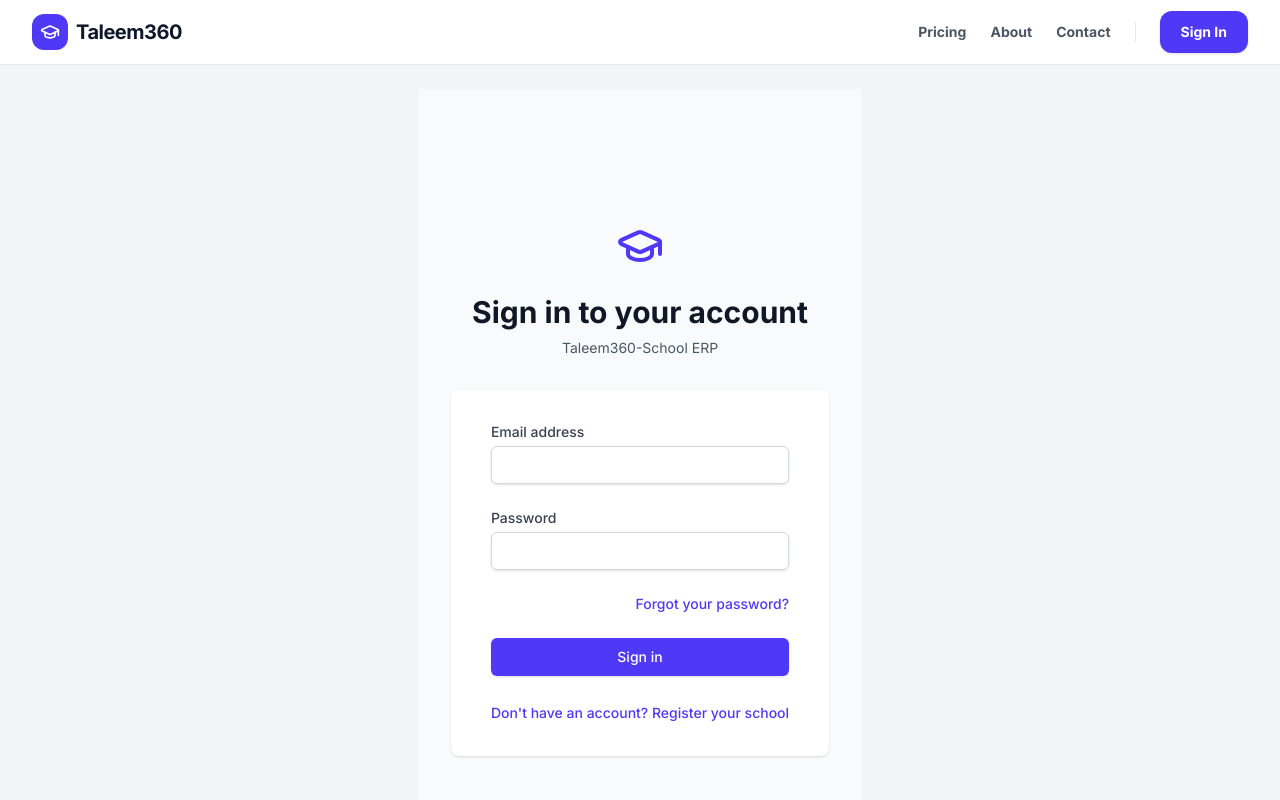
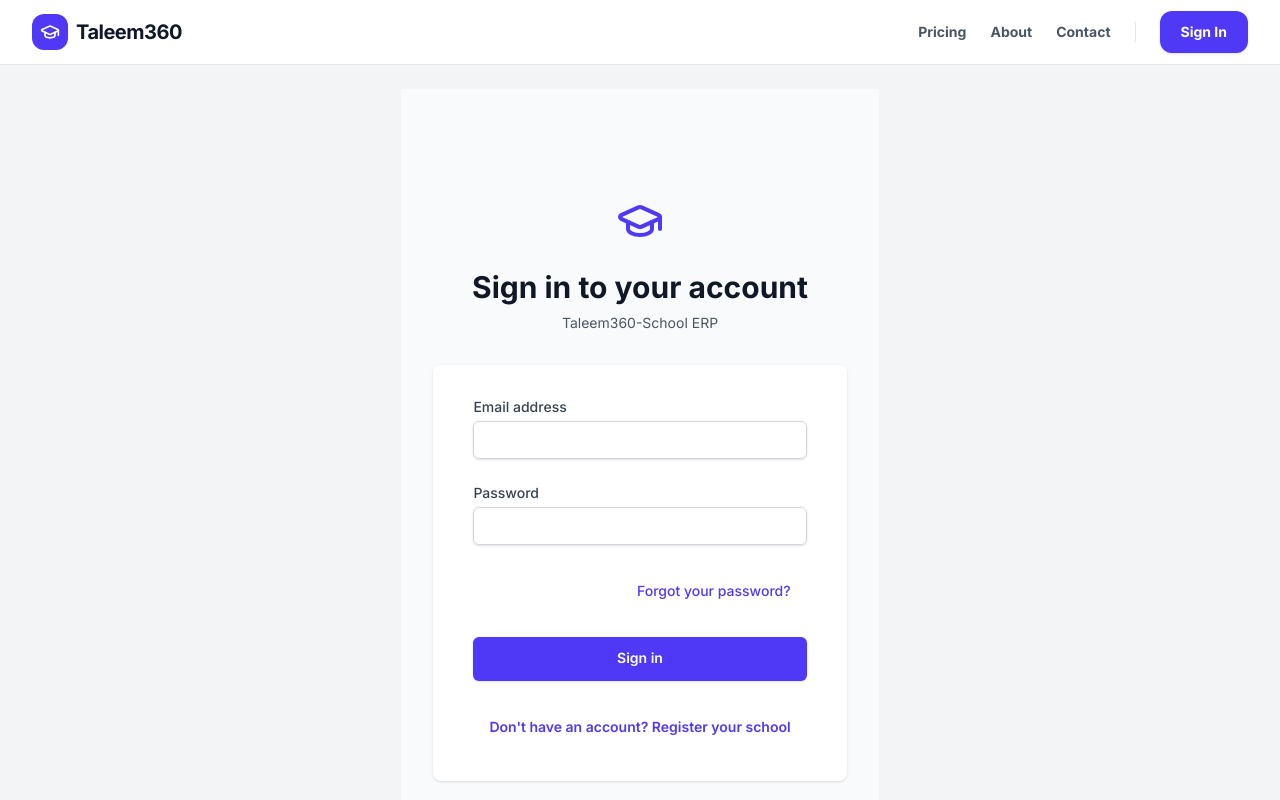
Before and after one commit to FazalShahidLatif/Taleem360-School-ERP, a React (Vite) app: page /login in a window 1280 px wide. Shown: the top 800 px of the page. Built offline with nearby package versions, Linux system fonts and the light colour scheme.

Commit message:
fix(ui): improve touch target size for login buttons
Update padding and minimum height for login actions to meet accessibility standards and improve touch interaction.

```diff
--- a/pages/Login.tsx
+++ b/pages/Login.tsx
@@ -251,7 +251,7 @@ export const Login: React.FC = () => {
                     <button
                       type="submit"
                       disabled={loading || passwordResetCompleted}
-                      className="w-full flex justify-center py-2 px-4 border border-transparent rounded-md shadow-sm text-sm font-medium text-white bg-indigo-600 hover:bg-indigo-700 focus:outline-none focus:ring-2 focus:ring-offset-2 focus:ring-indigo-500 disabled:opacity-50"
+                      className="w-full flex justify-center py-2.5 px-4 min-h-[44px] border border-transparent rounded-md shadow-sm text-sm font-semibold text-white bg-indigo-600 hover:bg-indigo-700 focus:outline-none focus:ring-2 focus:ring-offset-2 focus:ring-indigo-500 disabled:opacity-50 cursor-pointer"
                     >
                       {loading ? 'Saving...' : passwordResetCompleted ? 'Saved successfully!' : 'Save New Password'}
                     </button>
@@ -267,7 +267,7 @@ export const Login: React.FC = () => {
                         setResetSuccessMessage('');
                         setPasswordResetCompleted(false);
                       }}
-                      className="text-sm font-medium text-indigo-600 hover:text-indigo-500"
+                      className="min-h-[44px] py-2 px-4 inline-flex items-center justify-center text-sm font-medium text-indigo-600 hover:text-indigo-500 rounded-md focus:outline-none focus:ring-2 focus:ring-indigo-500 cursor-pointer"
                     >
                       Back to Sign In
                     </button>
@@ -309,7 +309,7 @@ export const Login: React.FC = () => {
                     <button
                       type="submit"
                       disabled={loading}
-                      className="w-full flex justify-center py-2 px-4 border border-transparent rounded-md shadow-sm text-sm font-medium text-white bg-indigo-600 hover:bg-indigo-700 focus:outline-none focus:ring-2 focus:ring-offset-2 focus:ring-indigo-500 disabled:opacity-50"
+                      className="w-full flex justify-center py-2.5 px-4 min-h-[44px] border border-transparent rounded-md shadow-sm text-sm font-semibold text-white bg-indigo-600 hover:bg-indigo-700 focus:outline-none focus:ring-2 focus:ring-offset-2 focus:ring-indigo-500 disabled:opacity-50 cursor-pointer"
                     >
                       {loading ? 'Sending link...' : 'Send reset link'}
                     </button>
@@ -323,7 +323,7 @@ export const Login: React.FC = () => {
                         setError('');
                         setResetSuccessMessage('');
                       }}
-                      className="text-sm font-medium text-indigo-600 hover:text-indigo-500"
+                      className="min-h-[44px] py-2 px-4 inline-flex items-center justify-center text-sm font-medium text-indigo-600 hover:text-indigo-500 rounded-md focus:outline-none focus:ring-2 focus:ring-indigo-500 cursor-pointer"
                     >
                       Back to Sign In
                     </button>
@@ -416,7 +416,7 @@ export const Login: React.FC = () => {
                           setResetSuccessMessage('');
                           setResetEmail(email);
                         }}
-                        className="font-medium text-indigo-600 hover:text-indigo-500"
+                        className="min-h-[44px] py-2 px-4 inline-flex items-center justify-center text-sm font-medium text-indigo-600 hover:text-indigo-500 rounded-md focus:outline-none focus:ring-2 focus:ring-indigo-500 cursor-pointer"
                       >
                         Forgot your password?
                       </button>
@@ -434,7 +434,7 @@ export const Login: React.FC = () => {
                 <button
                   type="submit"
                   disabled={loading}
-                  className="w-full flex justify-center py-2 px-4 border border-transparent rounded-md shadow-sm text-sm font-medium text-white bg-indigo-600 hover:bg-indigo-700 focus:outline-none focus:ring-2 focus:ring-offset-2 focus:ring-indigo-500 disabled:opacity-50"
+                  className="w-full flex justify-center py-2.5 px-4 min-h-[44px] border border-transparent rounded-md shadow-sm text-sm font-semibold text-white bg-indigo-600 hover:bg-indigo-700 focus:outline-none focus:ring-2 focus:ring-offset-2 focus:ring-indigo-500 disabled:opacity-50 cursor-pointer"
                 >
                   {loading ? (isRegister ? 'Registering...' : 'Signing in...') : (isRegister ? 'Register' : 'Sign in')}
                 </button>
@@ -442,14 +442,16 @@ export const Login: React.FC = () => {
             </form>
             )}
 
+            {(!isRegister || !isLiveWebsite) && (
               <div className="mt-6 text-center">
                 <button
                   onClick={() => setIsRegister(!isRegister)}
-                className="text-sm font-medium text-indigo-600 hover:text-indigo-500"
+                  className="min-h-[44px] py-2.5 px-4 inline-flex items-center justify-center text-sm font-semibold text-indigo-600 hover:text-indigo-500 rounded-md focus:outline-none focus:ring-2 focus:ring-indigo-500 cursor-pointer"
                 >
                   {isRegister ? 'Already have an account? Sign in' : "Don't have an account? Register your school"}
                 </button>
               </div>
+            )}
           </div>
         </div>
       </div>
```
Lines whose indentation alone changed are shown as unchanged.
